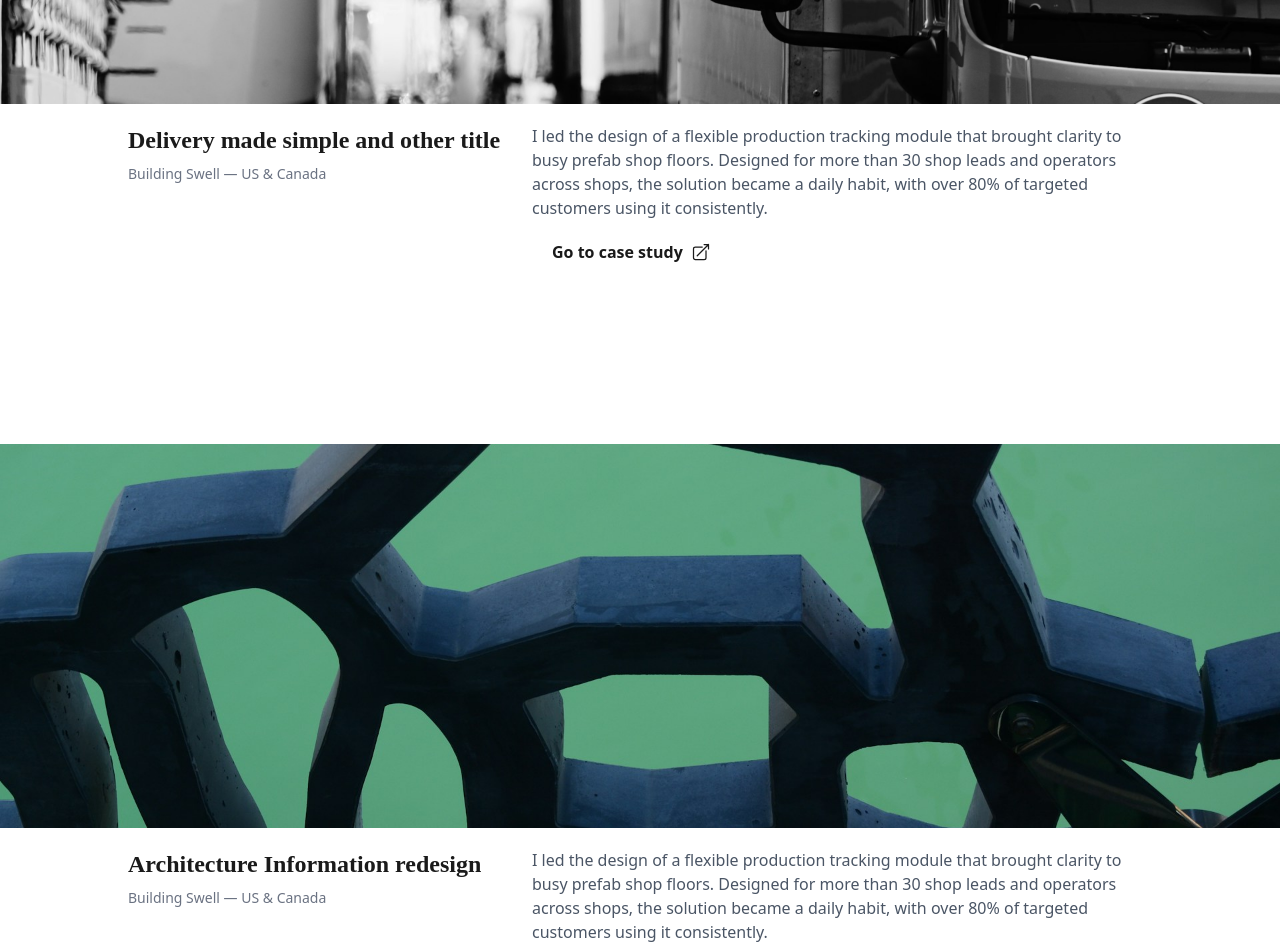
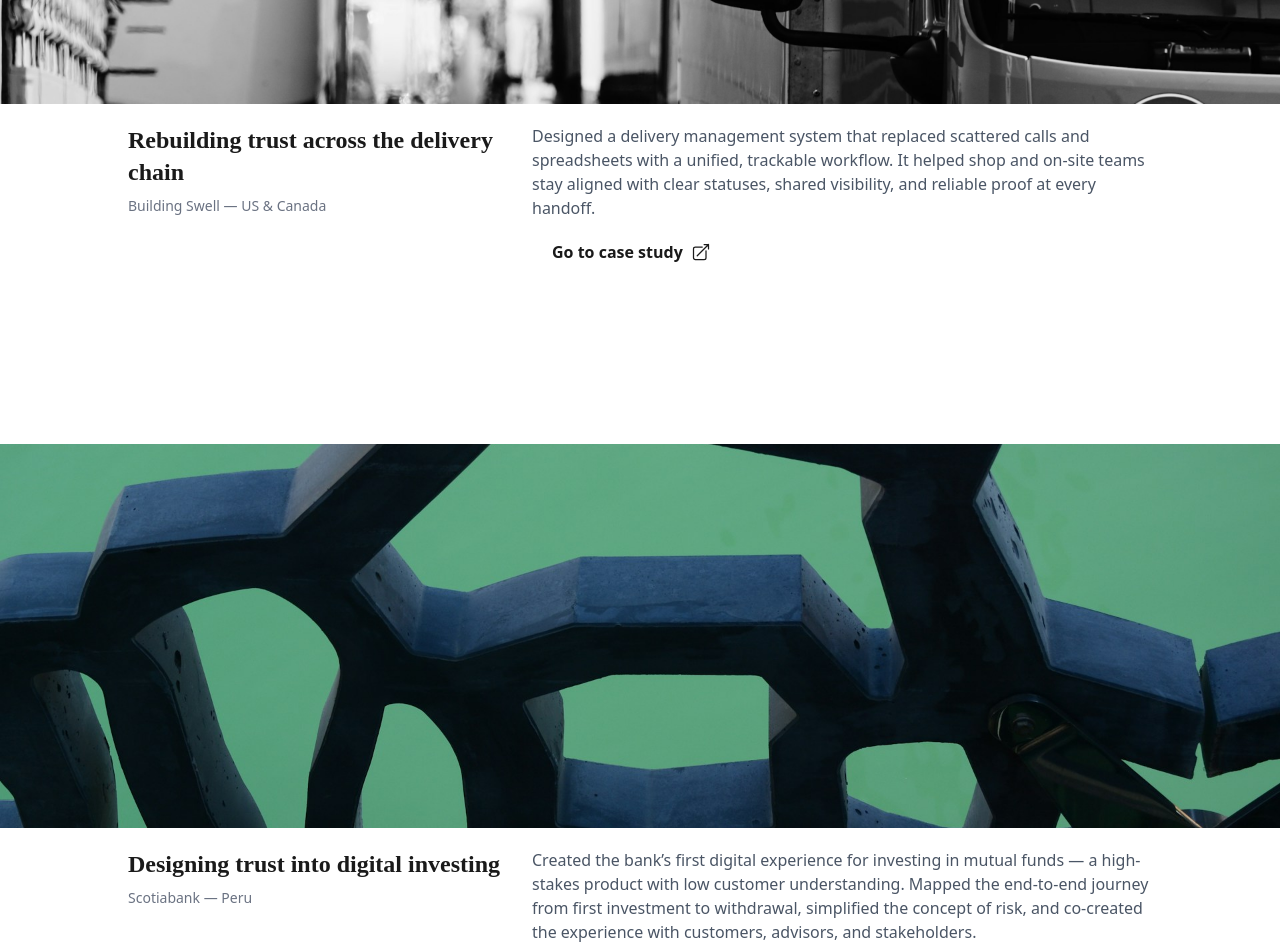
Before and after one commit to bjelicaluka/oli-portfolio, a React (Vite) app: page /#/ in a window 1280 px wide. Shown: the part 1940-2892 px from the top of the page. Built offline with nearby package versions, Linux system fonts and the light colour scheme; a web font is replaced by a local one.

Commit message:
Update About and Landing page content in EN and ES

```diff
--- a/src/content/landing/en.ts
+++ b/src/content/landing/en.ts
@@ -18,47 +18,47 @@ const content: LandingContent = {
       {
         title: "From chaos to clarity on the shop floor",
         description:
-          "I led the design of a flexible production tracking module that brought clarity to busy prefab shop floors. Designed for more than 30 shop leads and operators across shops, the solution became a daily habit, with over 80% of targeted customers using it consistently.",
+          "Led the design of a flexible production tracking module that brought clarity to busy prefab shop floors. Designed for more than 30 shop leads and operators across shops, the solution became a daily habit, with over 80% of targeted customers using it consistently.",
         image: weldingImage,
         projectURL:
-          "https://www.google.com/url?sa=i&url=https%3A%2F%2Fchangelog.com%2Fnews%2Fmake-memes-anywhere-you-can-type-a-url-wgR&psig=AOvVaw0QKsVCrLKiTlsHX6CLiGY7&ust=1751890940508000&source=images&cd=vfe&opi=89978449&ved=0CBEQjRxqFwoTCOi97rucqI4DFQAAAAAdAAAAABAE",
+          "https://drive.google.com/file/d/1K62kwWHh7c51LO-bGBKAsM1SVaOJgzpO/view?usp=sharing",
         company: "Building Swell — US & Canada",
       },
       {
-        title: "Delivery made simple and other title",
+        title: "Rebuilding trust across the delivery chain",
         description:
-          "I led the design of a flexible production tracking module that brought clarity to busy prefab shop floors. Designed for more than 30 shop leads and operators across shops, the solution became a daily habit, with over 80% of targeted customers using it consistently.",
+          "Designed a delivery management system that replaced scattered calls and spreadsheets with a unified, trackable workflow. It helped shop and on-site teams stay aligned with clear statuses, shared visibility, and reliable proof at every handoff.",
         image: deliveryImage,
         projectURL:
-          "https://www.google.com/url?sa=i&url=https%3A%2F%2Fchangelog.com%2Fnews%2Fmake-memes-anywhere-you-can-type-a-url-wgR&psig=AOvVaw0QKsVCrLKiTlsHX6CLiGY7&ust=1751890940508000&source=images&cd=vfe&opi=89978449&ved=0CBEQjRxqFwoTCOi97rucqI4DFQAAAAAdAAAAABAE",
+          "https://drive.google.com/file/d/1OFwrufsqiYjFFpbMagAYGQY0aRUtsiZv/view?usp=sharing",
         company: "Building Swell — US & Canada",
       },
       {
-        title: "Architecture Information redesign",
+        title: "Designing trust into digital investing",
         description:
-          "I led the design of a flexible production tracking module that brought clarity to busy prefab shop floors. Designed for more than 30 shop leads and operators across shops, the solution became a daily habit, with over 80% of targeted customers using it consistently.",
+          "Created the bank’s first digital experience for investing in mutual funds — a high-stakes product with low customer understanding. Mapped the end-to-end journey from first investment to withdrawal, simplified the concept of risk, and co-created the experience with customers, advisors, and stakeholders.",
         image: architectureImage,
         projectURL:
-          "https://www.google.com/url?sa=i&url=https%3A%2F%2Fchangelog.com%2Fnews%2Fmake-memes-anywhere-you-can-type-a-url-wgR&psig=AOvVaw0QKsVCrLKiTlsHX6CLiGY7&ust=1751890940508000&source=images&cd=vfe&opi=89978449&ved=0CBEQjRxqFwoTCOi97rucqI4DFQAAAAAdAAAAABAE",
-        company: "Building Swell — US & Canada",
+          "https://drive.google.com/drive/folders/185RSQ1cz1IRYSB6xWB_cHWU06drjf9dR?usp=sharing",
+        company: "Scotiabank — Peru",
       },
       {
-        title: "Tracking Phases and other stuff",
+        title: "Helping customers find what was already there",
         description:
-          "I led the design of a flexible production tracking module that brought clarity to busy prefab shop floors. Designed for more than 30 shop leads and operators across shops, the solution became a daily habit, with over 80% of targeted customers using it consistently.",
+          "Redesigned the information architecture across the bank’s web and app platforms to surface key tools and organize account-related settings more intuitively. The work, grounded in customer interviews and card sorting, helped reduce confusion and contributed to a 10% increase in NPS.",
         image: abstractImage,
         projectURL:
-          "https://www.google.com/url?sa=i&url=https%3A%2F%2Fchangelog.com%2Fnews%2Fmake-memes-anywhere-you-can-type-a-url-wgR&psig=AOvVaw0QKsVCrLKiTlsHX6CLiGY7&ust=1751890940508000&source=images&cd=vfe&opi=89978449&ved=0CBEQjRxqFwoTCOi97rucqI4DFQAAAAAdAAAAABAE",
-        company: "Building Swell — US & Canada",
+          "https://drive.google.com/file/d/1DQqjytJinwtUHtn5g8hzNj2-TKDO0eBq/view?usp=sharing",
+        company: "Scotiabank — Peru",
       },
       {
         title: "Dog Island",
         description:
-          "I led the design of a flexible production tracking module that brought clarity to busy prefab shop floors. Designed for more than 30 shop leads and operators across shops, the solution became a daily habit, with over 80% of targeted customers using it consistently.",
+          "⚠️ This project is still in progress. I’m working on the last details before sharing it!",
         image: dogImage,
         projectURL:
           "https://www.google.com/url?sa=i&url=https%3A%2F%2Fchangelog.com%2Fnews%2Fmake-memes-anywhere-you-can-type-a-url-wgR&psig=AOvVaw0QKsVCrLKiTlsHX6CLiGY7&ust=1751890940508000&source=images&cd=vfe&opi=89978449&ved=0CBEQjRxqFwoTCOi97rucqI4DFQAAAAAdAAAAABAE",
-        company: "Building Swell — US & Canada",
+        company: "Personal Project",
       },
     ],
   },
--- a/src/content/landing/es.ts
+++ b/src/content/landing/es.ts
@@ -9,56 +9,56 @@ import dogImage from "/images/dog.png";
 const content: LandingContent = {
   hero: {
     title:
-      "Hola there, I'm Oli — Product Designer who loves to experiment to make things better.",
+      "Hola, Soy Oli — Diseñador de Producto que ama experimentar para mejorar las cosas.",
     location: "Lima, Peru",
   },
   projects: {
-    title: "What I do",
+    title: "Lo que hago",
     projects: [
       {
-        title: "From chaos to clarity on the shop floor",
+        title: "Del caos a la claridad en la planta de producción",
         description:
-          "I led the design of a flexible production tracking module that brought clarity to busy prefab shop floors. Designed for more than 30 shop leads and operators across shops, the solution became a daily habit, with over 80% of targeted customers using it consistently.",
+          "Lideré el diseño de un módulo flexible de seguimiento de producción que trajo claridad a la planta, usualmente ocupados y desordenados. Diseñado para más de 30 líderes de equipo y operadores, la solución se volvió parte de su día a día, con más del 80% de usuarios objetivo usándola de forma constante.",
         image: weldingImage,
         projectURL:
-          "https://www.google.com/url?sa=i&url=https%3A%2F%2Fchangelog.com%2Fnews%2Fmake-memes-anywhere-you-can-type-a-url-wgR&psig=AOvVaw0QKsVCrLKiTlsHX6CLiGY7&ust=1751890940508000&source=images&cd=vfe&opi=89978449&ved=0CBEQjRxqFwoTCOi97rucqI4DFQAAAAAdAAAAABAE",
-        company: "Building Swell — US & Canada",
+          "https://drive.google.com/file/d/1K62kwWHh7c51LO-bGBKAsM1SVaOJgzpO/view?usp=drive_link",
+        company: "Building Swell — EE.UU. & Canadá",
       },
       {
-        title: "Delivery made simple and other title",
+        title: "Reconstruyendo la confianza en la cadena de entregas",
         description:
-          "I led the design of a flexible production tracking module that brought clarity to busy prefab shop floors. Designed for more than 30 shop leads and operators across shops, the solution became a daily habit, with over 80% of targeted customers using it consistently.",
+          "Diseñé un sistema de gestión de entregas que reemplazó llamadas y hojas de cálculo dispersas por un flujo de trabajo unificado y organizado. Ayudó a alinear a los equipos del taller y del sitio con estados claros, visibilidad compartida y constancias de entrega confiables.",
         image: deliveryImage,
         projectURL:
-          "https://www.google.com/url?sa=i&url=https%3A%2F%2Fchangelog.com%2Fnews%2Fmake-memes-anywhere-you-can-type-a-url-wgR&psig=AOvVaw0QKsVCrLKiTlsHX6CLiGY7&ust=1751890940508000&source=images&cd=vfe&opi=89978449&ved=0CBEQjRxqFwoTCOi97rucqI4DFQAAAAAdAAAAABAE",
-        company: "Building Swell — US & Canada",
+          "https://drive.google.com/file/d/1OFwrufsqiYjFFpbMagAYGQY0aRUtsiZv/view?usp=drive_link",
+        company: "Building Swell — EE.UU. & Canadá",
       },
       {
-        title: "Architecture Information redesign",
+        title: "Diseñando confianza para la inversión digital",
         description:
-          "I led the design of a flexible production tracking module that brought clarity to busy prefab shop floors. Designed for more than 30 shop leads and operators across shops, the solution became a daily habit, with over 80% of targeted customers using it consistently.",
+          "Creé la primera experiencia digital del banco para invertir en fondos mutuos, un producto complejo con bajo entendimiento por parte de los clientes. Mapeamos la experiencia previa, desde la primera inversión hasta el retiro, simplificamos el concepto de riesgo y co-creamos la nueva experiencia con clientes, asesores y otros stakeholders.",
         image: architectureImage,
         projectURL:
-          "https://www.google.com/url?sa=i&url=https%3A%2F%2Fchangelog.com%2Fnews%2Fmake-memes-anywhere-you-can-type-a-url-wgR&psig=AOvVaw0QKsVCrLKiTlsHX6CLiGY7&ust=1751890940508000&source=images&cd=vfe&opi=89978449&ved=0CBEQjRxqFwoTCOi97rucqI4DFQAAAAAdAAAAABAE",
-        company: "Building Swell — US & Canada",
+          "https://drive.google.com/drive/folders/185RSQ1cz1IRYSB6xWB_cHWU06drjf9dR?usp=drive_link",
+        company: "Scotiabank — Perú",
       },
       {
-        title: "Tracking Phases and other stuff",
+        title: "Ayudando a los clientes a encontrar lo que ya existía",
         description:
-          "I led the design of a flexible production tracking module that brought clarity to busy prefab shop floors. Designed for more than 30 shop leads and operators across shops, the solution became a daily habit, with over 80% of targeted customers using it consistently.",
+          "Rediseñamos la arquitectura de información en las plataformas web y app del banco para destacar herramientas clave y organizar mejor los ajustes relacionados a las cuentas. El trabajo, basado en entrevistas y ejercicios de card sorting, ayudó a reducir la confusión y contribuyó a un aumento del 10% en el NPS.",
         image: abstractImage,
         projectURL:
-          "https://www.google.com/url?sa=i&url=https%3A%2F%2Fchangelog.com%2Fnews%2Fmake-memes-anywhere-you-can-type-a-url-wgR&psig=AOvVaw0QKsVCrLKiTlsHX6CLiGY7&ust=1751890940508000&source=images&cd=vfe&opi=89978449&ved=0CBEQjRxqFwoTCOi97rucqI4DFQAAAAAdAAAAABAE",
-        company: "Building Swell — US & Canada",
+          "https://drive.google.com/file/d/1DQqjytJinwtUHtn5g8hzNj2-TKDO0eBq/view?usp=drive_link",
+        company: "Scotiabank — Perú",
       },
       {
-        title: "Dog Island",
+        title: "Isla de los Perros",
         description:
-          "I led the design of a flexible production tracking module that brought clarity to busy prefab shop floors. Designed for more than 30 shop leads and operators across shops, the solution became a daily habit, with over 80% of targeted customers using it consistently.",
+          "⚠️ Este proyecto aún está en proceso. Estoy trabajando en los últimos detalles antes de compartirlo.",
         image: dogImage,
         projectURL:
           "https://www.google.com/url?sa=i&url=https%3A%2F%2Fchangelog.com%2Fnews%2Fmake-memes-anywhere-you-can-type-a-url-wgR&psig=AOvVaw0QKsVCrLKiTlsHX6CLiGY7&ust=1751890940508000&source=images&cd=vfe&opi=89978449&ved=0CBEQjRxqFwoTCOi97rucqI4DFQAAAAAdAAAAABAE",
-        company: "Building Swell — US & Canada",
+        company: "Personal Project",
       },
     ],
   },
```
Also changed, not shown: src/content/about/en.ts (+9 -9 lines), src/content/about/es.ts (+19 -19 lines).
